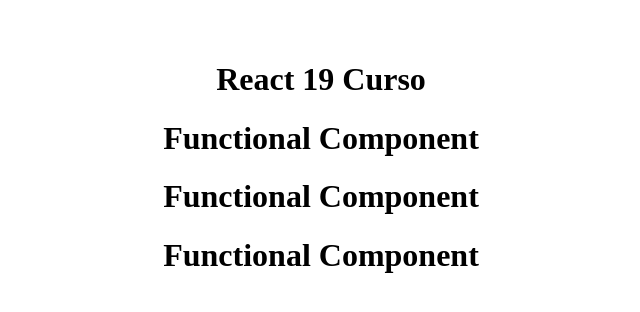
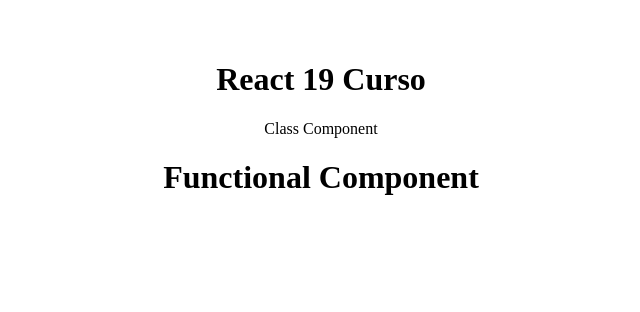
Before and after one commit to pedronieto84/react-19, a React (Vite) app in the folder react-19-curso/: page / in a window 1280 px wide. Shown: the top 312 px of the page, without its empty margins (319-959 px from the left). Built offline with nearby package versions, Linux system fonts and the light colour scheme.

Commit message:
Componentes de clase: creación y uso

```diff
--- a/react-19-curso/src/App.jsx
+++ b/react-19-curso/src/App.jsx
@@ -1,13 +1,14 @@
 
 import './App.css'
+import ClassComponent from './componentes/classComponent';
 import FunctionalComponent from './componentes/functionalComponent';
 
 function App() {
+
   return (
     <>
       <h1 >React 19 Curso</h1>
-      <FunctionalComponent />
-      <FunctionalComponent />
+      <ClassComponent />
       <FunctionalComponent />
     </>
   )
--- /dev/null
+++ b/react-19-curso/src/componentes/classComponent.jsx
@@ -0,0 +1,9 @@
+import * as React from "react"
+
+class ClassComponent extends React.Component {
+    render() {
+        return <div>Class Component</div>
+      }
+}
+
+export default ClassComponent
```
